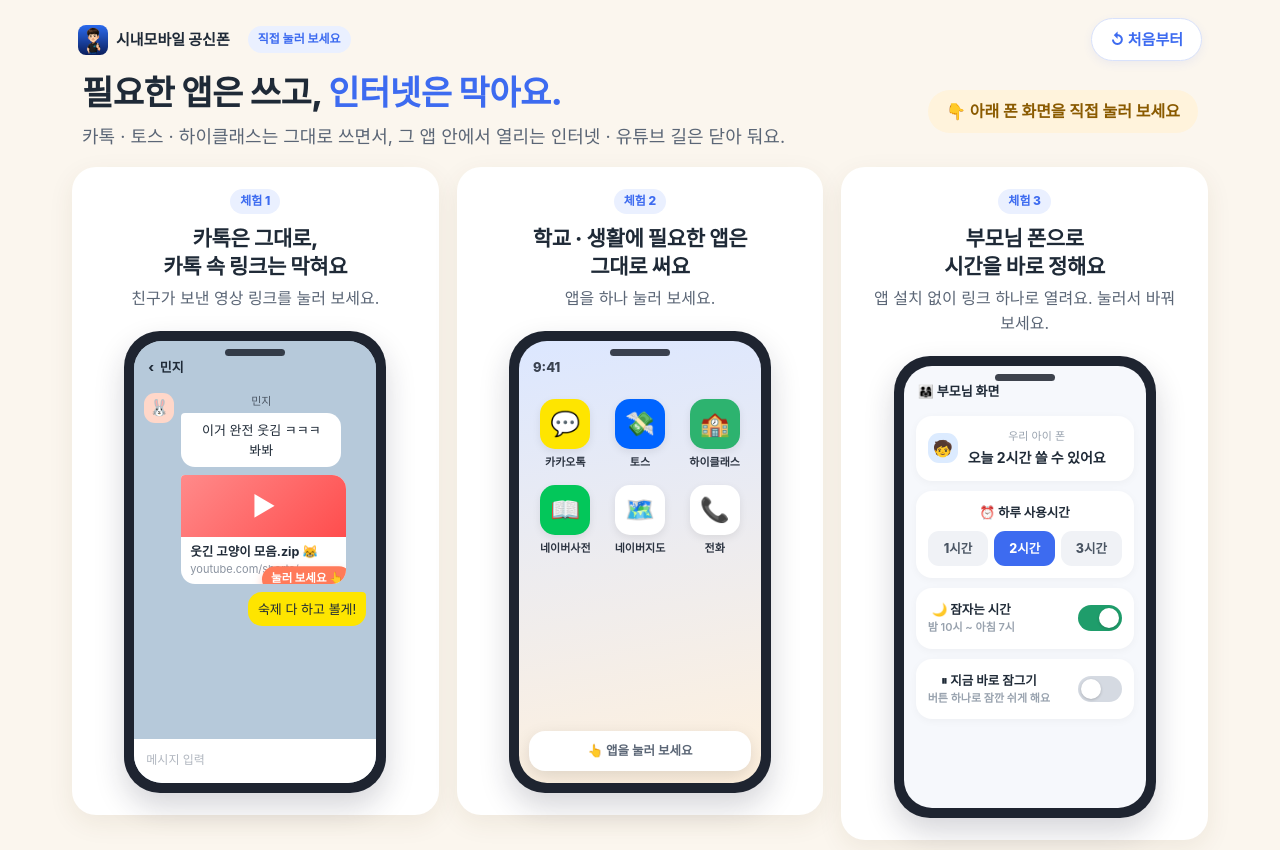
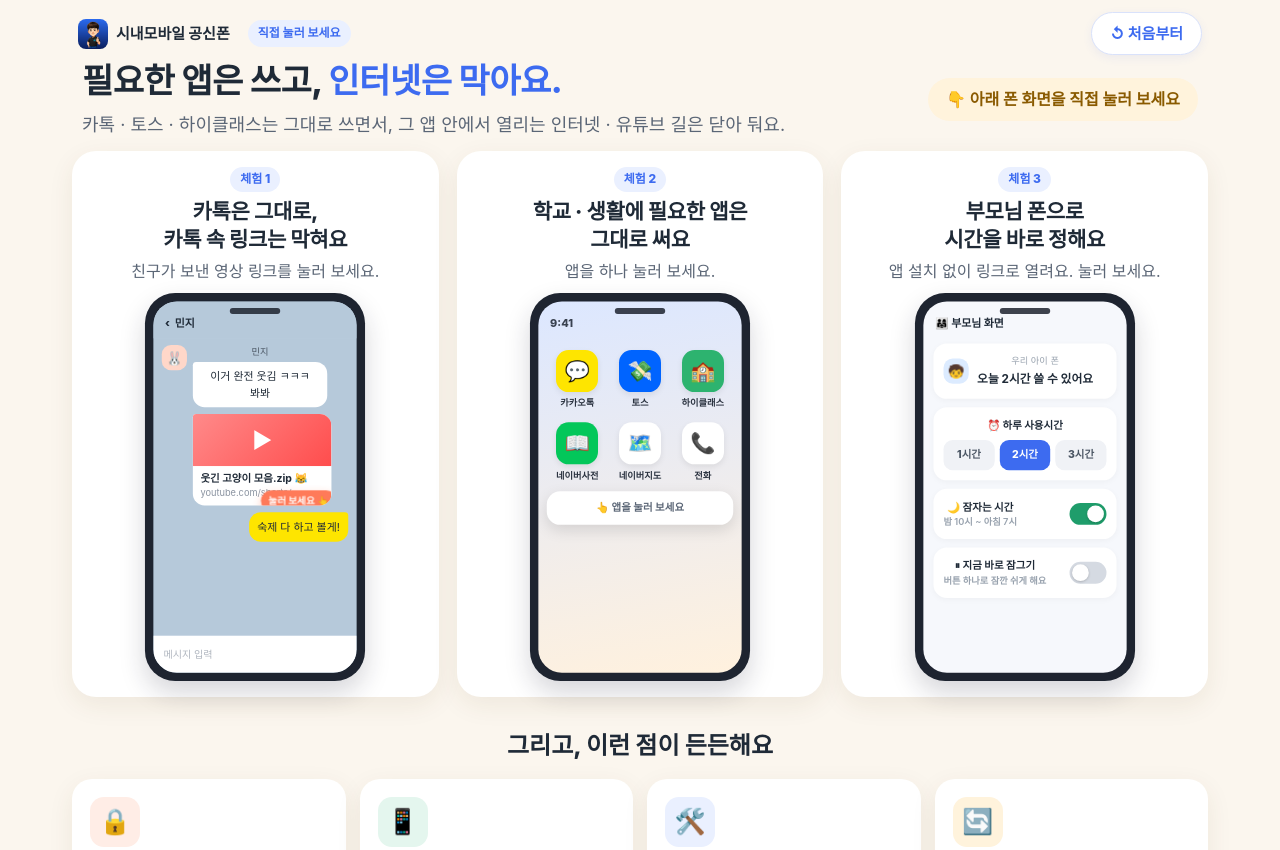
Before and after one commit to SNmobile6360/parent, a plain HTML site: page demo/index.html in a window 1280 px wide. Shown: the top 850 px of the page. Drawn offline with Linux system fonts and the light colour scheme.

Commit message:
시연 태블릿 상담도우미 간단판 — 폰 세 대가 가로 한 화면에 들어오게
Co-Authored-By: Claude Opus 5.5 <noreply@anthropic.com>

```diff
--- a/demo/index.html
+++ b/demo/index.html
@@ -189,6 +189,16 @@ body{background:var(--bg)}
   .hero .hint{grid-column:2;grid-row:1/3;margin:0}
   .card h2{font-size:21px;min-height:58px;display:flex;align-items:center;justify-content:center}
 }
+/* 가로 태블릿 : 폰 세 대가 스크롤 없이 한 화면에 */
+@media (min-width:901px){
+  .top{padding-top:12px}
+  .hero{padding-top:4px}
+  .cards .card{margin-top:12px;padding:14px 14px 16px}
+  .card h2{margin-top:6px;min-height:56px}
+  .card .lead{min-height:24px}
+  .cards .phone{transform:scale(.84);transform-origin:top center;margin:10px auto -74px}
+  .home .tip{top:226px;bottom:auto}
+}
 </style>
 </head>
 <body>
@@ -276,7 +286,7 @@ body{background:var(--bg)}
   <section class="card">
     <span class="step">체험 3</span>
     <h2>부모님 폰으로 <br>시간을 바로 정해요</h2>
-    <p class="lead">앱 설치 없이 링크 하나로 열려요. 눌러서 바꿔 보세요.</p>
+    <p class="lead">앱 설치 없이 링크로 열려요. 눌러 보세요.</p>
 
     <div class="phone">
       <div class="screen par">
```
